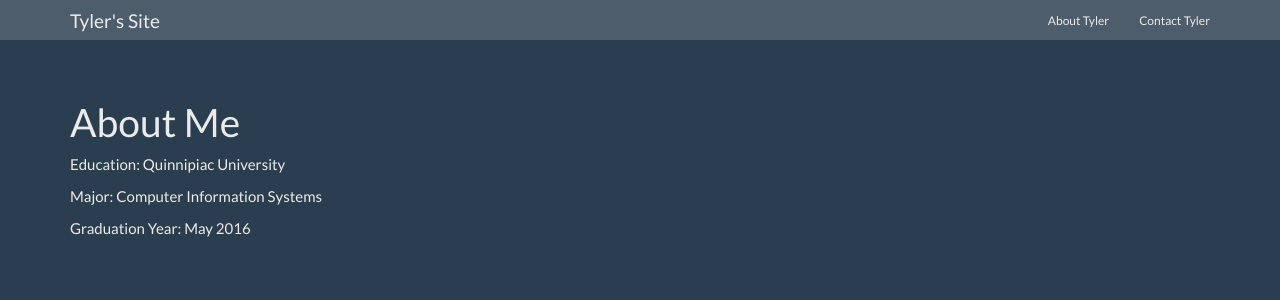
After one commit to tdunsterqu/tdunstqu_landing, a Django app: page /about/ in a window 1280 px wide. The commit adds this page. Shown: the top 300 px of the page. Run offline with Django 3.2, Linux system fonts and the light colour scheme; some libraries are stand-ins or nearby versions.

Commit message:
Add About Me Section

```diff
--- a/core/urls.py
+++ b/core/urls.py
@@ -5,8 +5,6 @@ urlpatterns = patterns('',
     url(r'^$', Home.as_view(), name='home'),
     url(r'^message/create/$', MessageCreateView.as_view(), name='message_create'),
     url(r'^success/$', Success.as_view(), name='success'),
-    #url(r'^about_me/$', About_Me.as_view() name='about_me'),
-
-
+    url(r'^about/$', About_Me.as_view(), name='about_me'),
 
 )
--- a/core/views.py
+++ b/core/views.py
@@ -16,5 +16,5 @@ class MessageCreateView(CreateView):
 class Success(TemplateView):
   template_name = "success.html"
 
-#class About_Me(TemplateView):
-  #template_name = "about_me.html"
+class About_Me(TemplateView):
+  template_name = "about/about_me.html"
--- /dev/null
+++ b/templates/about/about_me.html
@@ -0,0 +1,7 @@
+{% extends 'base.html' %}
+{% block content %}
+<h1>About Me</h1>
+<p>Education: Quinnipiac University</p>
+<p>Major: Computer Information Systems</p>
+<p>Graduation Year: May 2016</p>
+{% endblock %}
--- a/templates/about_me.html
+++ /dev/null
@@ -1,6 +0,0 @@
-{% extends 'base.html' %}
-{% block content %}
-<div class="alert alert-success">
-    <p>Your message has been sent to Tyler.</p>
-</div>
-{% endblock %}
--- a/templates/base.html
+++ b/templates/base.html
@@ -23,6 +23,7 @@
             </div>
             <div id="navbar" class="navbar-collapse collapse">
                 <ul class="nav navbar-nav navbar-right">
+                  <li><a href="{% url 'about_me' %}">About Tyler</a></li>
                   <li><a href="{% url 'message_create' %}">Contact Tyler</a></li>
                 </ul>
             </div>
```
Also changed, not shown: core/models.py (line endings or trailing spaces), templates/about/careerfair2015_ headshot.jpg (added).
